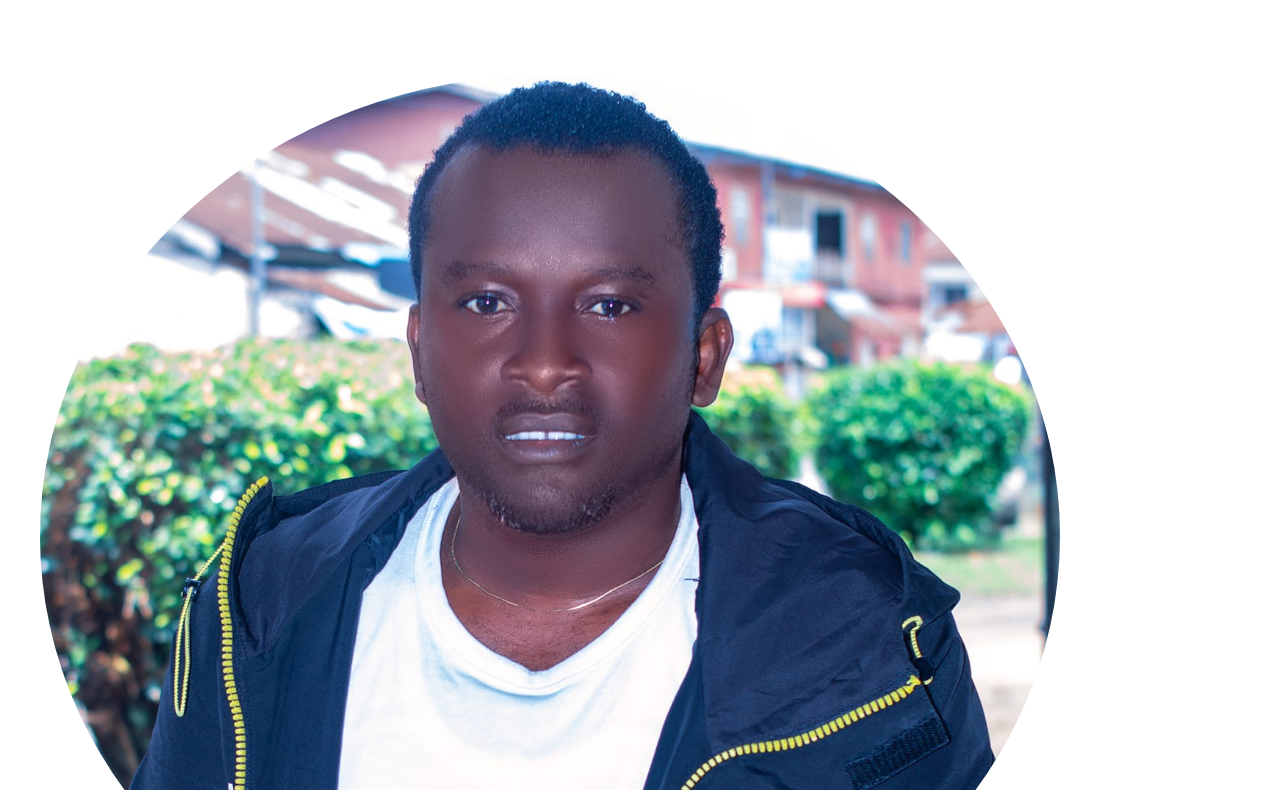
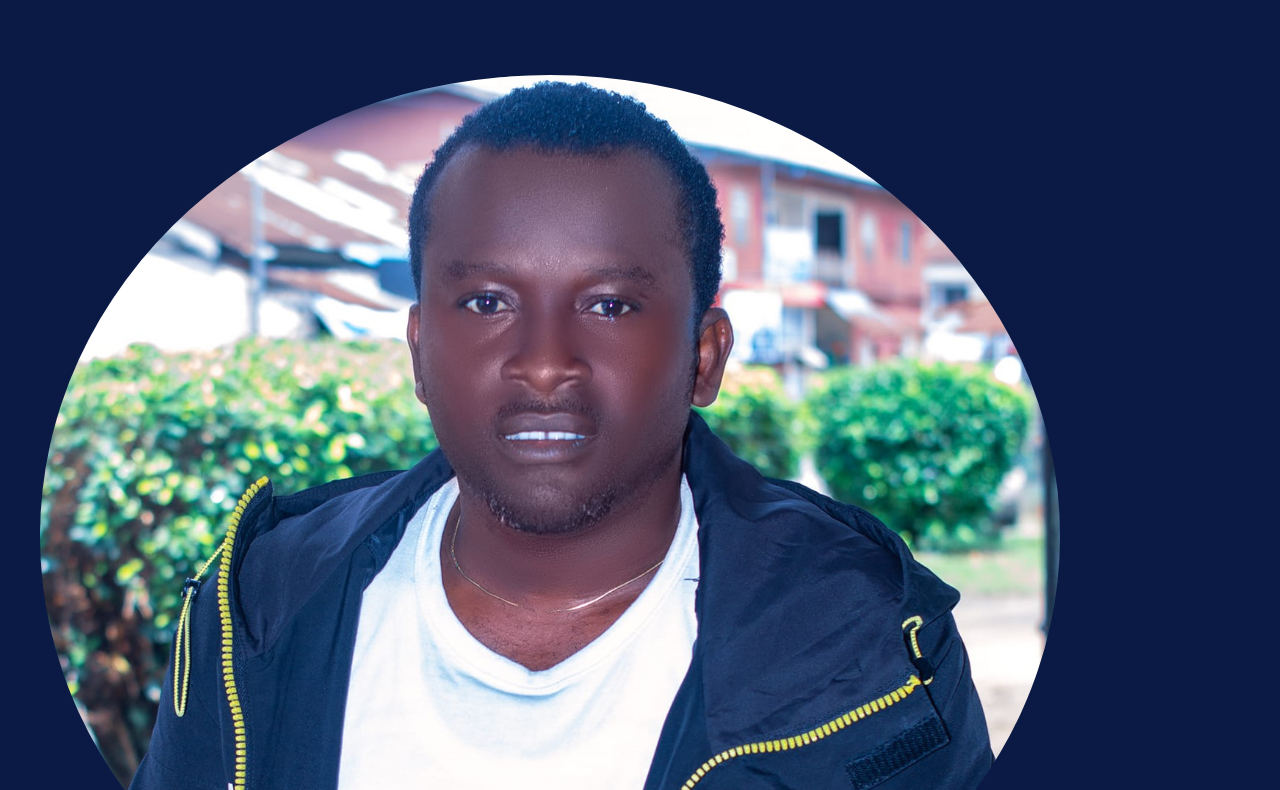
Before and after one commit to greenhood1/vento, a plain HTML site: page index.html in a window 1280 px wide. Shown: the part 329-1119 px from the top of the page. Drawn offline with Linux system fonts and the light colour scheme; a script that the page names is missing.

Commit message:
Update styles.css

```diff
--- a/styles.css
+++ b/styles.css
@@ -3,7 +3,7 @@ body {
     margin: 0;
     padding: 0;
     box-sizing: border-box;
-    background-image: url(3.png);
+    background-image: url(image/3.png);
 
 }
 
```
